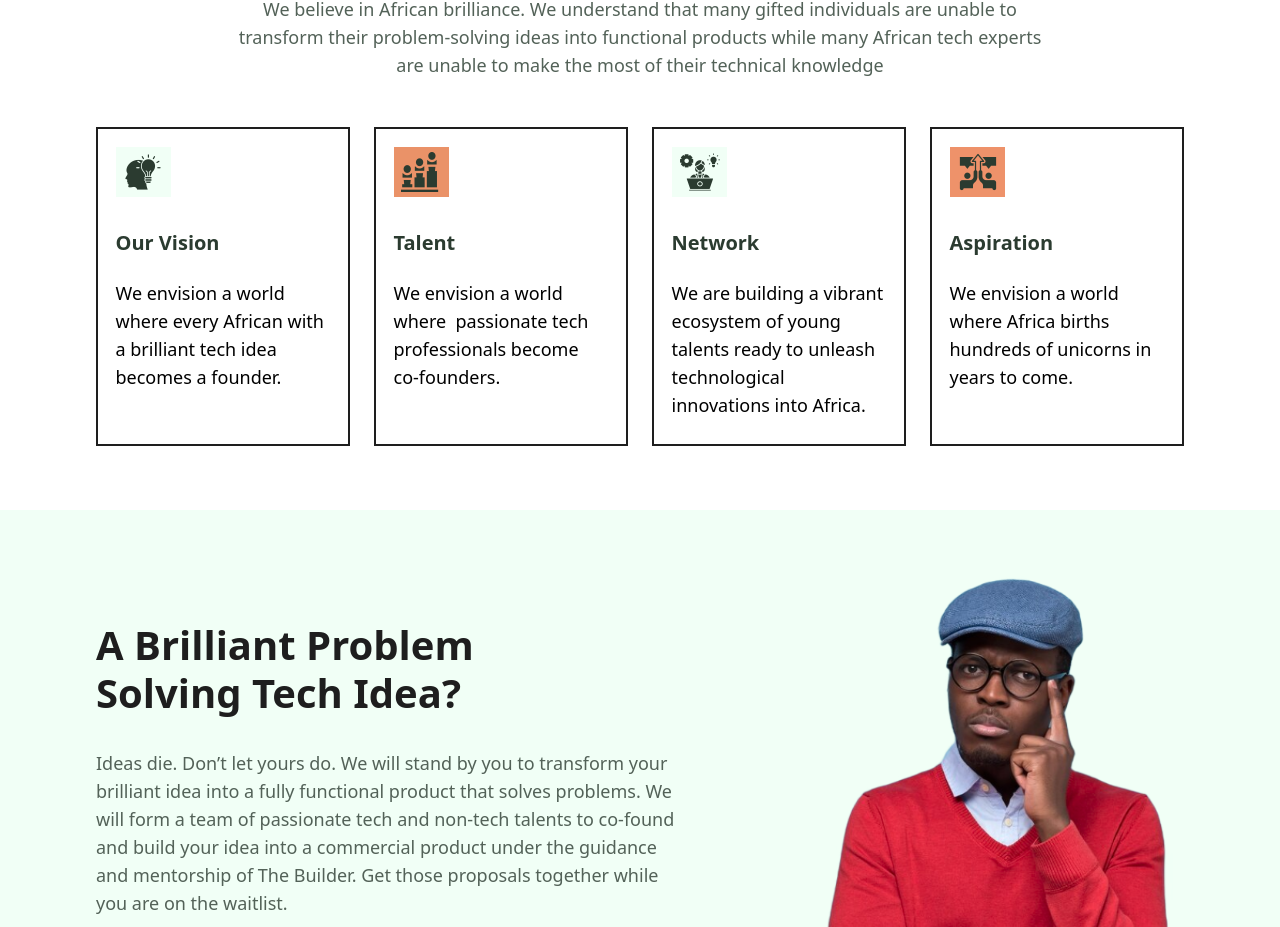
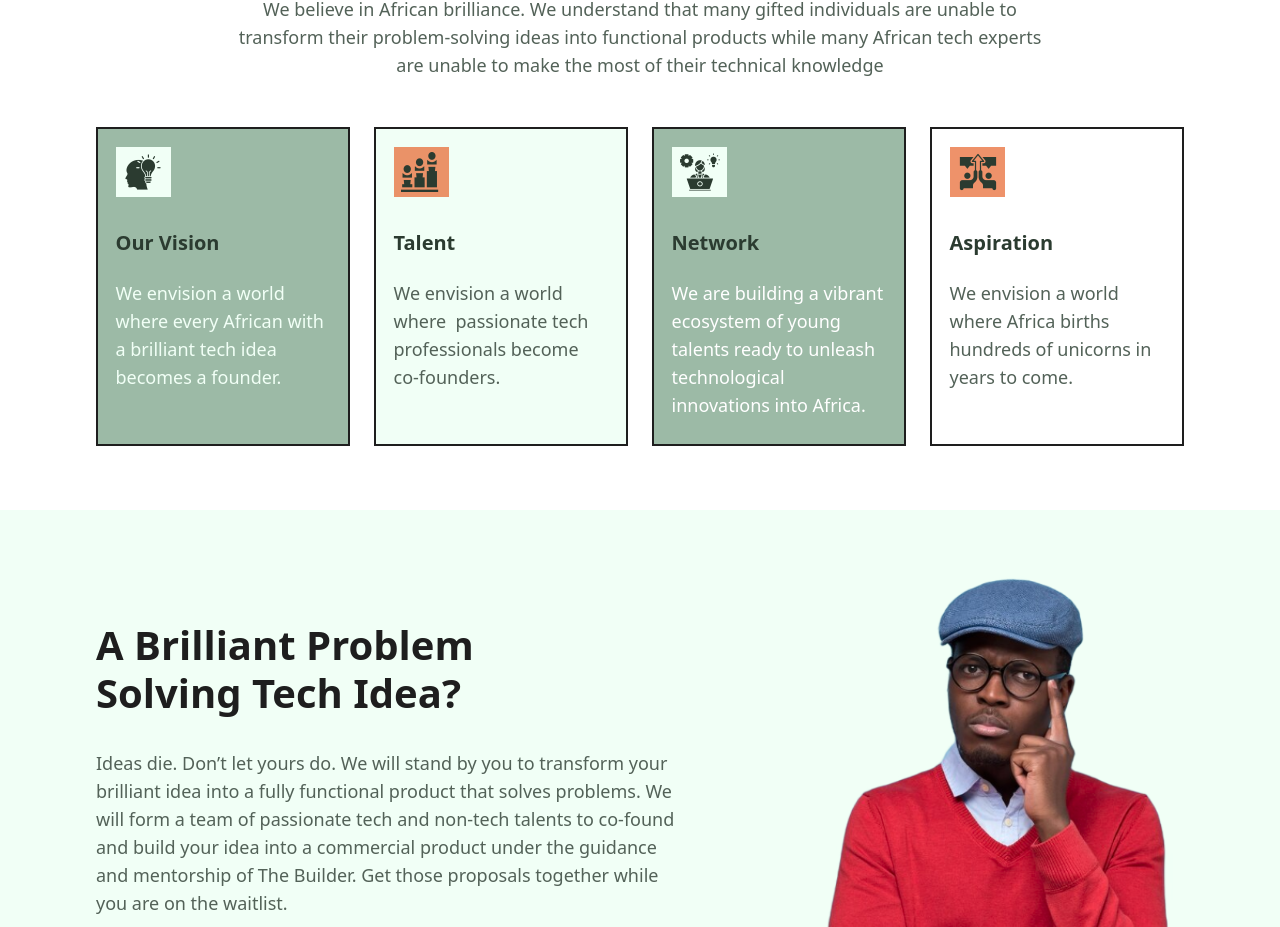
Before and after one commit to BowaDAO/Beud, a React (Vite) app: page / in a window 1280 px wide. Shown: the part 955-1882 px from the top of the page. Built offline with nearby package versions, Linux system fonts and the light colour scheme.

Commit message:
card dynamic styling implementation

```diff
--- a/src/components/MissionCard.jsx
+++ b/src/components/MissionCard.jsx
@@ -4,30 +4,34 @@ const MissionCard = ({ thumbNail, title, body }) => {
   let backgroundColor;
   let color;
   if (title === "our vision") {
-    backgroundColor = `#9CBAA6`;
-    color = `#F1FFF6`;
+    backgroundColor = "primary";
+    color = "light";
   }
   if (title === "talent") {
-    backgroundColor = `#F1FFF6`;
-    color = `#536258`;
+    backgroundColor = "light";
+    color = "grey";
   }
   if (title === "network") {
-    backgroundColor = `#9CBAA6`;
-    color = `#F1FFF6`;
+    backgroundColor = "primary";
+    color = "white";
   }
   if (title === "aspiration") {
-    backgroundColor = `#F1FFF6`;
-    color = `#536258`;
+    backgroundColor = "white";
+    color = "grey";
   }
+
+  //f1ff6 light
+  //9cbaa6 primary
+  //536258 grey
 
   return (
     <div
-      className={`max-w-[294px] h-[319px] border-[2px] border-black bg-[${backgroundColor}] flex flex-col items-start gap-8 p-[17.5px]`}
+      className={`max-w-[294px] h-[319px] border-[2px] border-black bg-${backgroundColor} flex flex-col items-start gap-8 p-[17.5px]`}
     >
       <img src={thumbNail} className="h-[50px] w-[55px] " />
       <article className="flex flex-col items-start gap-[22px]">
         <h4 className="text-main text-xl font-semibold capitalize">{title}</h4>
-        <p className={`md:text-lg text-base font-medium text-[${color}]`}>
+        <p className={`md:text-lg text-base font-medium text-${color}`}>
           {body}
         </p>
       </article>
```
